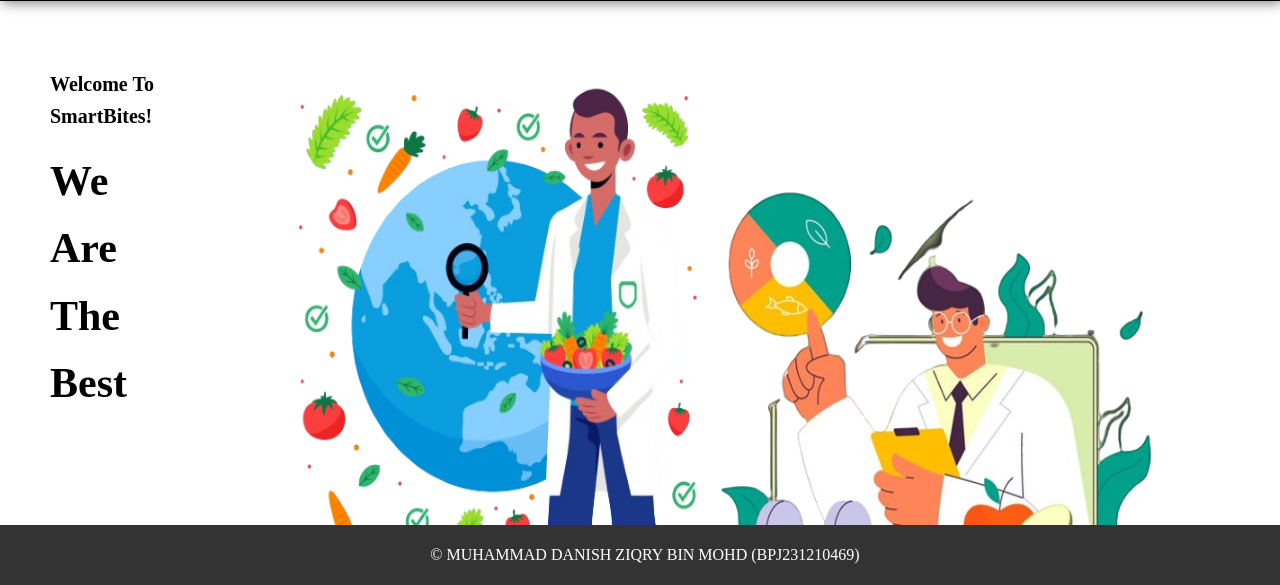
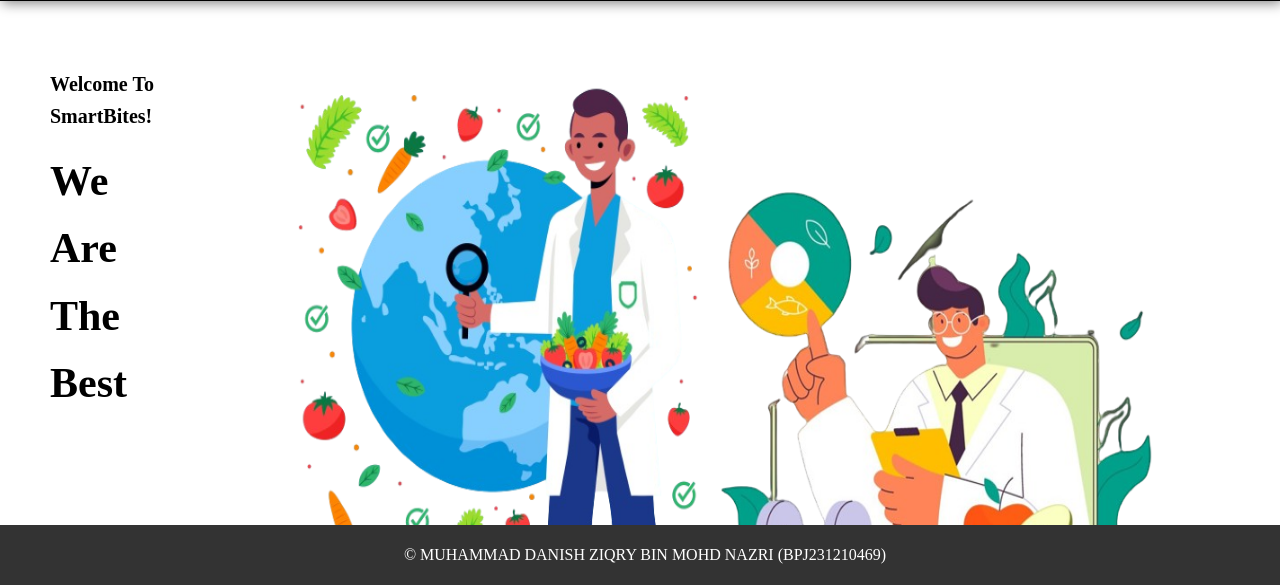
Before and after one commit to Danziq12/SmartBites.com, a plain HTML site: page index.html in a window 1280 px wide. Shown: the part 215-800 px from the top of the page. Drawn offline with Linux system fonts and the light colour scheme; a script that the page names is missing; a web font is replaced by a local one.

Commit message:
index.html

```diff
--- a/index.html
+++ b/index.html
@@ -35,7 +35,7 @@
         </main>
 
         <footer>
-            <p>&copy; MUHAMMAD DANISH ZIQRY BIN MOHD (BPJ231210469)</p>
+            <p>&copy; MUHAMMAD DANISH ZIQRY BIN MOHD NAZRI (BPJ231210469)</p>
         </footer>
         </body>
 </html>
```
